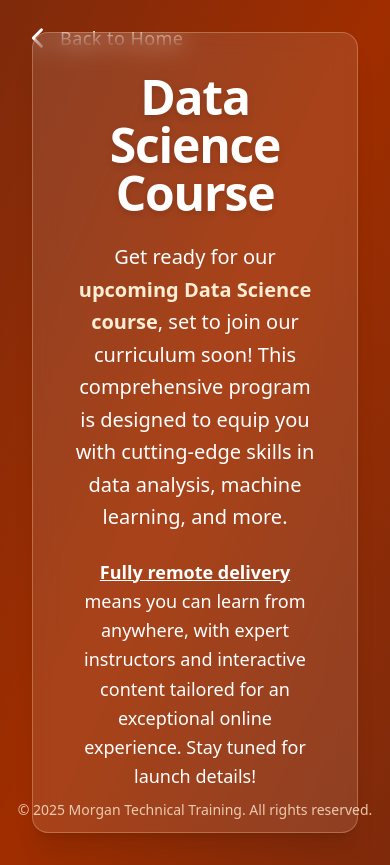
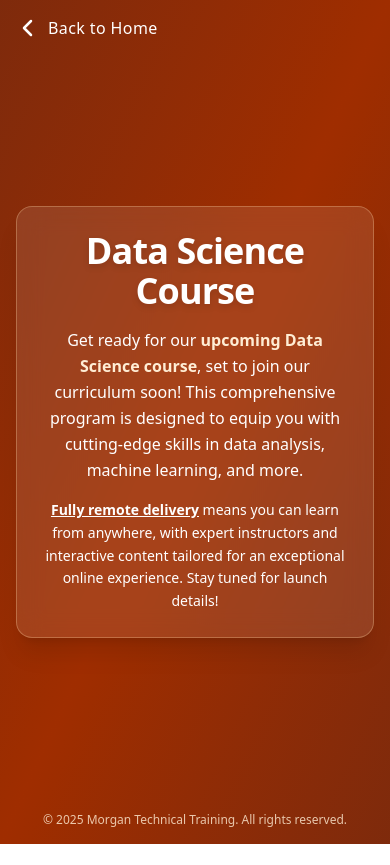
Before and after one commit to danielsdgg/Morgantechnical, a React (Vite) app: page /datascience in a window 390 px wide. After the commit the page ends 844 px from the top, so only its background shows below. Built offline with nearby package versions, Linux system fonts and the light colour scheme.

Commit message:
updates6

```diff
--- a/src/components/Navbar.tsx
+++ b/src/components/Navbar.tsx
@@ -28,7 +28,9 @@ const NavBar: React.FC = () => {
       <div className="container mx-auto flex items-center justify-between p-4">
         {/* Logo */}
         <div className="flex items-center cursor-pointer animate-fade-in-down">
-        <NavLink to="/"><img src={logo} alt="Logo" className="h-12 w-auto" /></NavLink>
+          <NavLink to="/">
+            <img src={logo} alt="Logo" className="h-12 w-auto" />
+          </NavLink>
           <NavLink to="/">
             <h1 className="font-extrabold text-white ml-2 text-xl tracking-tight">Morgan Technical Training</h1>
           </NavLink>
@@ -61,26 +63,24 @@ const NavBar: React.FC = () => {
             <Link to="/blogs" className="py-2 px-4 text-white hover:text-orange-400 transition-colors duration-200">Blogs</Link>
           </li>
           <li className="relative group">
-            <p className="py-2 px-4 text-white flex items-center cursor-pointer">
-              Programs <AiOutlineDown className="ml-1" />
-            </p>
-            <ul className="absolute w-[250px] left-0 top-full hidden group-hover:block shadow-xl rounded-lg border border-gray-200 transform origin-top animate-dropdown">
+            <p className="py-2 px-4 text-white hover:text-orange-400 flex items-center cursor-pointer">Programs</p>
+            <ul className="absolute w-[250px] left-0 top-full hidden group-hover:block bg-white shadow-xl rounded-lg border border-gray-200 transform origin-top animate-dropdown">
               <li>
-                <p className="block px-4 py-3 text-white font-semibold border-b border-b border-orange-900">Available Courses</p>
+                <p className="block px-4 py-3 text-gray-800 font-semibold border-b border-gray-200">Available Courses</p>
                 <ul className="pl-4">
                   <li>
-                    <Link to="/software" className="block px-4 py-2 text-gray-700 hover:bg-orange-100 hover:text-orange-600 transition-all duration-200">Software Engineering</Link>
+                    <Link to="/software" className="block px-4 py-2 text-gray-700 hover:bg-gray-100 hover:text-orange-600 transition-all duration-200">Software Engineering</Link>
                   </li>
                 </ul>
               </li>
               <li>
-                <p className="block px-4 py-3 text-white font-semibold border-b border-orange-900">Upcoming Courses</p>
+                <p className="block px-4 py-3 text-gray-800 font-semibold border-b border-gray-200">Upcoming Courses</p>
                 <ul className="pl-4">
                   <li>
-                    <Link to="/datascience" className="block px-4 py-2 text-gray-700 hover:bg-orange-100 hover:text-orange-600 transition-all duration-200">Data Science</Link>
+                    <Link to="/datascience" className="block px-4 py-2 text-gray-700 hover:bg-gray-100 hover:text-orange-600 transition-all duration-200">Data Science</Link>
                   </li>
                   <li>
-                    <Link to="/cyber" className="block px-4 py-2 text-gray-700 hover:bg-orange-100 hover:text-orange-600 transition-all duration-200">Cyber Security</Link>
+                    <Link to="/cyber" className="block px-4 py-2 text-gray-700 hover:bg-gray-100 hover:text-orange-600 transition-all duration-200">Cyber Security</Link>
                   </li>
                 </ul>
               </li>
@@ -112,7 +112,9 @@ const NavBar: React.FC = () => {
           >
             <div className="flex items-center justify-between p-4 border-b border-gray-700">
               <div className="flex items-center">
-              <NavLink to="/"><img src={logo} alt="Logo" className="h-10 w-auto" /> </NavLink>
+                <NavLink to="/">
+                  <img src={logo} alt="Logo" className="h-10 w-auto" />
+                </NavLink>
                 <NavLink to="/" onClick={toggleMenu}>
                   <p className="font-bold text-xl text-white ml-2">Morgan Technical Training</p>
                 </NavLink>
--- a/src/components/Programs/Cyber.tsx
+++ b/src/components/Programs/Cyber.tsx
@@ -5,10 +5,10 @@ const Cyber: React.FC = () => {
   const navigate = useNavigate();
 
   return (
-    <div className="flex flex-col items-center justify-center min-h-screen bg-gradient-to-br from-orange-900 via-orange-800 to-orange-900 text-white p-8">
+    <div className="flex flex-col items-center justify-center min-h-screen bg-gradient-to-br from-orange-900 via-orange-800 to-orange-900 text-white px-4 sm:px-6 lg:px-8 py-6 sm:py-8">
       {/* Back Arrow */}
       <div
-        className="absolute top-6 left-6 flex items-center cursor-pointer text-white hover:text-teal-200 transition-colors duration-300"
+        className="absolute top-4 sm:top-6 left-4 sm:left-6 flex items-center cursor-pointer text-white hover:text-teal-200 transition-colors duration-300"
         onClick={() => navigate('/')}
       >
         <svg
@@ -17,31 +17,31 @@ const Cyber: React.FC = () => {
           viewBox="0 0 24 24"
           strokeWidth={2.5}
           stroke="currentColor"
-          className="w-7 h-7"
+          className="w-6 sm:w-7 h-6 sm:h-7"
         >
           <path strokeLinecap="round" strokeLinejoin="round" d="M15 19l-7-7 7-7" />
         </svg>
-        <span className="ml-2 text-lg font-medium tracking-wide">Back to Home</span>
+        <span className="ml-2 text-md sm:text-lg font-medium tracking-wide">Back to Home</span>
       </div>
 
       {/* Main Content */}
-      <div className="max-w-2xl text-center bg-white/10 backdrop-blur-md p-10 rounded-2xl shadow-xl border border-teal-300/30">
-        <h1 className="text-5xl sm:text-6xl font-extrabold mb-6 tracking-tight drop-shadow-md">
+      <div className="max-w-full sm:max-w-2xl text-center bg-white/10 backdrop-blur-md p-6 sm:p-8 lg:p-10 rounded-2xl shadow-xl border border-teal-300/30">
+        <h1 className="text-4xl sm:text-5xl lg:text-6xl font-extrabold mb-4 sm:mb-6 tracking-tight drop-shadow-md">
           Cyber Security Course
         </h1>
-        <p className="text-xl sm:text-2xl leading-relaxed mb-6">
+        <p className="text-md sm:text-xl lg:text-2xl leading-relaxed mb-4 sm:mb-6">
           Prepare for our <span className="font-bold text-teal-200">upcoming Cyber Security course</span>,
           soon to be a cornerstone of our curriculum! Dive into the world of digital defense with training
           in threat detection, ethical hacking, and system protection.
         </p>
-        <p className="text-lg sm:text-xl leading-relaxed">
+        <p className="text-sm sm:text-lg lg:text-xl leading-relaxed">
           Delivered <span className="font-semibold underline">fully remotely</span>, this course offers
           flexible, expert-led instruction accessible from anywhere. Stay tuned for more details on the launch!
         </p>
       </div>
 
       {/* Footer */}
-      <footer className="absolute bottom-6 text-sm sm:text-base text-teal-100/80">
+      <footer className="absolute bottom-4 sm:bottom-6 text-xs sm:text-sm lg:text-base text-teal-100/80">
         © {new Date().getFullYear()} Morgan Technical Training. All rights reserved.
       </footer>
     </div>
--- a/src/components/Programs/DataScience.tsx
+++ b/src/components/Programs/DataScience.tsx
@@ -5,10 +5,10 @@ const DataScience: React.FC = () => {
   const navigate = useNavigate();
 
   return (
-    <div className="flex flex-col items-center justify-center min-h-screen bg-gradient-to-br from-orange-900 via-orange-800 to-orange-900 text-white p-8">
+    <div className="flex flex-col items-center justify-center min-h-screen bg-gradient-to-br from-orange-900 via-orange-800 to-orange-900 text-white px-4 sm:px-6 lg:px-8 py-6 sm:py-8">
       {/* Back Arrow */}
       <div
-        className="absolute top-6 left-6 flex items-center cursor-pointer text-white hover:text-orange-100 transition-colors duration-300"
+        className="absolute top-4 sm:top-6 left-4 sm:left-6 flex items-center cursor-pointer text-white hover:text-orange-100 transition-colors duration-300"
         onClick={() => navigate('/')}
       >
         <svg
@@ -17,24 +17,24 @@ const DataScience: React.FC = () => {
           viewBox="0 0 24 24"
           strokeWidth={2.5}
           stroke="currentColor"
-          className="w-7 h-7"
+          className="w-6 sm:w-7 h-6 sm:h-7"
         >
           <path strokeLinecap="round" strokeLinejoin="round" d="M15 19l-7-7 7-7" />
         </svg>
-        <span className="ml-2 text-lg font-medium tracking-wide">Back to Home</span>
+        <span className="ml-2 text-md sm:text-lg font-medium tracking-wide">Back to Home</span>
       </div>
 
       {/* Main Content */}
-      <div className="max-w-2xl text-center bg-white/10 backdrop-blur-md p-10 rounded-2xl shadow-xl border border-orange-200/30">
-        <h1 className="text-5xl sm:text-6xl font-extrabold mb-6 tracking-tight drop-shadow-md">
+      <div className="max-w-full sm:max-w-2xl text-center bg-white/10 backdrop-blur-md p-6 sm:p-8 lg:p-10 rounded-2xl shadow-xl border border-orange-200/30">
+        <h1 className="text-4xl sm:text-5xl lg:text-6xl font-extrabold mb-4 sm:mb-6 tracking-tight drop-shadow-md">
           Data Science Course
         </h1>
-        <p className="text-xl sm:text-2xl leading-relaxed mb-6">
+        <p className="text-md sm:text-xl lg:text-2xl leading-relaxed mb-4 sm:mb-6">
           Get ready for our <span className="font-bold text-orange-100">upcoming Data Science course</span>,
           set to join our curriculum soon! This comprehensive program is designed to equip you with cutting-edge
           skills in data analysis, machine learning, and more.
         </p>
-        <p className="text-lg sm:text-xl leading-relaxed">
+        <p className="text-sm sm:text-lg lg:text-xl leading-relaxed">
           <span className="font-semibold underline">Fully remote delivery</span> means you can learn from anywhere,
           with expert instructors and interactive content tailored for an exceptional online experience.
           Stay tuned for launch details!
@@ -42,7 +42,7 @@ const DataScience: React.FC = () => {
       </div>
 
       {/* Footer */}
-      <footer className="absolute bottom-6 text-sm sm:text-base text-orange-100/80">
+      <footer className="absolute bottom-4 sm:bottom-6 text-xs sm:text-sm lg:text-base text-orange-100/80">
         © {new Date().getFullYear()} Morgan Technical Training. All rights reserved.
       </footer>
     </div>
```
